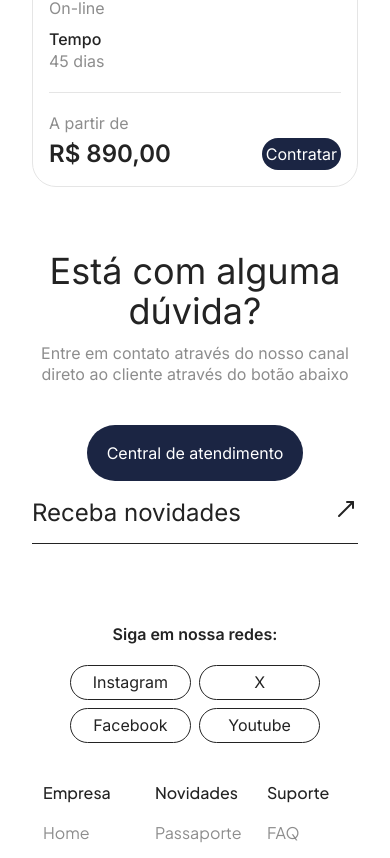
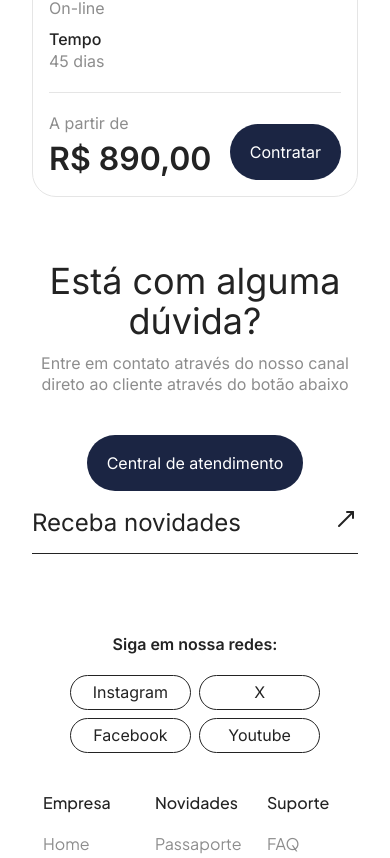
Before and after one commit to MatheusJSGama/Tira-visto, a React (Vite) app: page / in a window 390 px wide. Shown: the part 5920-6778 px from the top of the page. Built offline with nearby package versions, Linux system fonts and the light colour scheme.

Commit message:
Alteração de tamanhos do botão e valor do card em telas menores

```diff
--- a/src/components/Products/products-card.tsx
+++ b/src/components/Products/products-card.tsx
@@ -81,14 +81,14 @@ export function ProductsCard(props: ProductsCardProps) {
           <div className="flex items-end justify-between sm:items-center">
             <div className="flex flex-col gap-1">
               <span className="text-gray-600">A partir de</span>
-              <span className="text-2xl font-semibold sml:text-card-price">
+              <span className="text-2xl font-semibold sm:text-card-price">
                 {formatedPrice}
               </span>
             </div>
             <button
               type="submit"
               form={formId}
-              className="cursor-pointer self-end rounded-[40px] bg-dark-blue p-1 text-white sml:self-center sml:px-5 sml:py-4"
+              className="cursor-pointer self-end rounded-[40px] bg-dark-blue p-1 text-white sml:self-center sm:px-5 sm:py-4"
             >
               Contratar
             </button>
```
